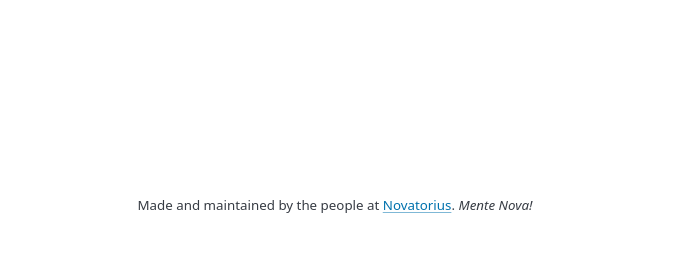
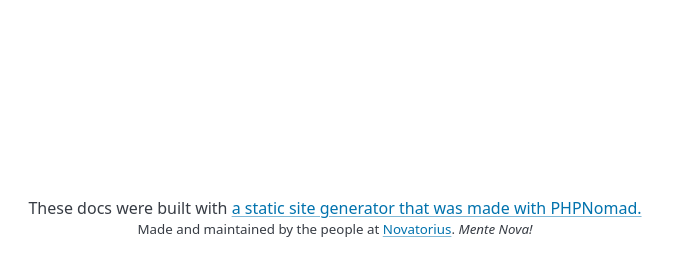
Before and after one commit to phpnomad/documentation, a PHP site: template public/doc.twig in a window 1280 px wide. Shown: the part 688-948 px from the top of the page, without its empty margins (305-978 px from the left). Before the commit the page ends 901 px from the top, so only its background shows below. Run offline with PHP 8.4, Linux system fonts and the light colour scheme; the template is opened without the code that fills it, so the values that code supplies are empty; some libraries are stand-ins or nearby versions.

Commit message:
footer note

```diff
--- a/public/components/footer.twig
+++ b/public/components/footer.twig
@@ -1 +1,2 @@
+<p class="mod--center">These docs were built with <a href="https://www.github.com/phpnomad/documentation">a static site generator that was made with PHPNomad.</a></p>
 <small class="mod--center">Made and maintained by the people at <a href="https://www.novatori.us">Novatorius</a>. <em>Mente Nova!</em></small>
```
